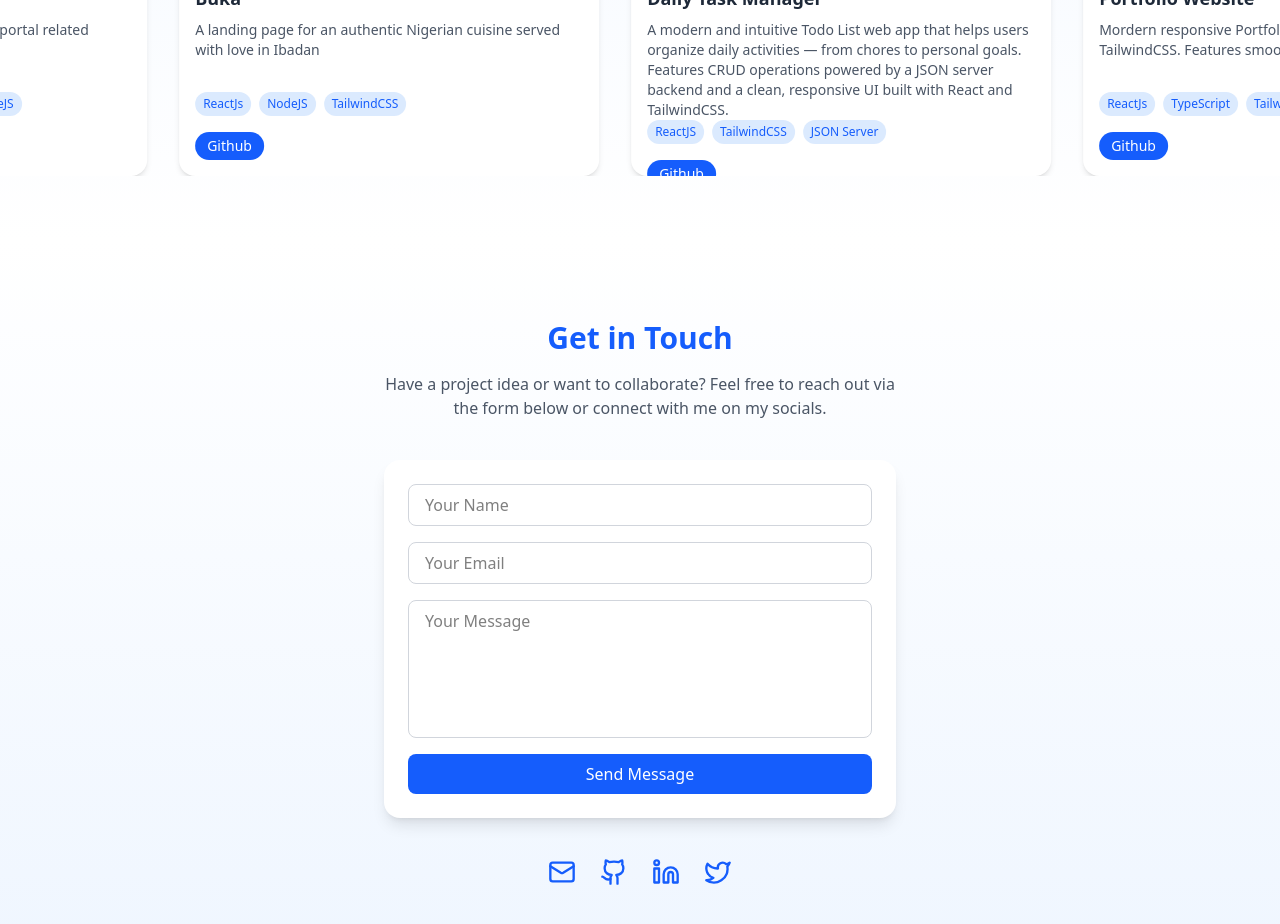
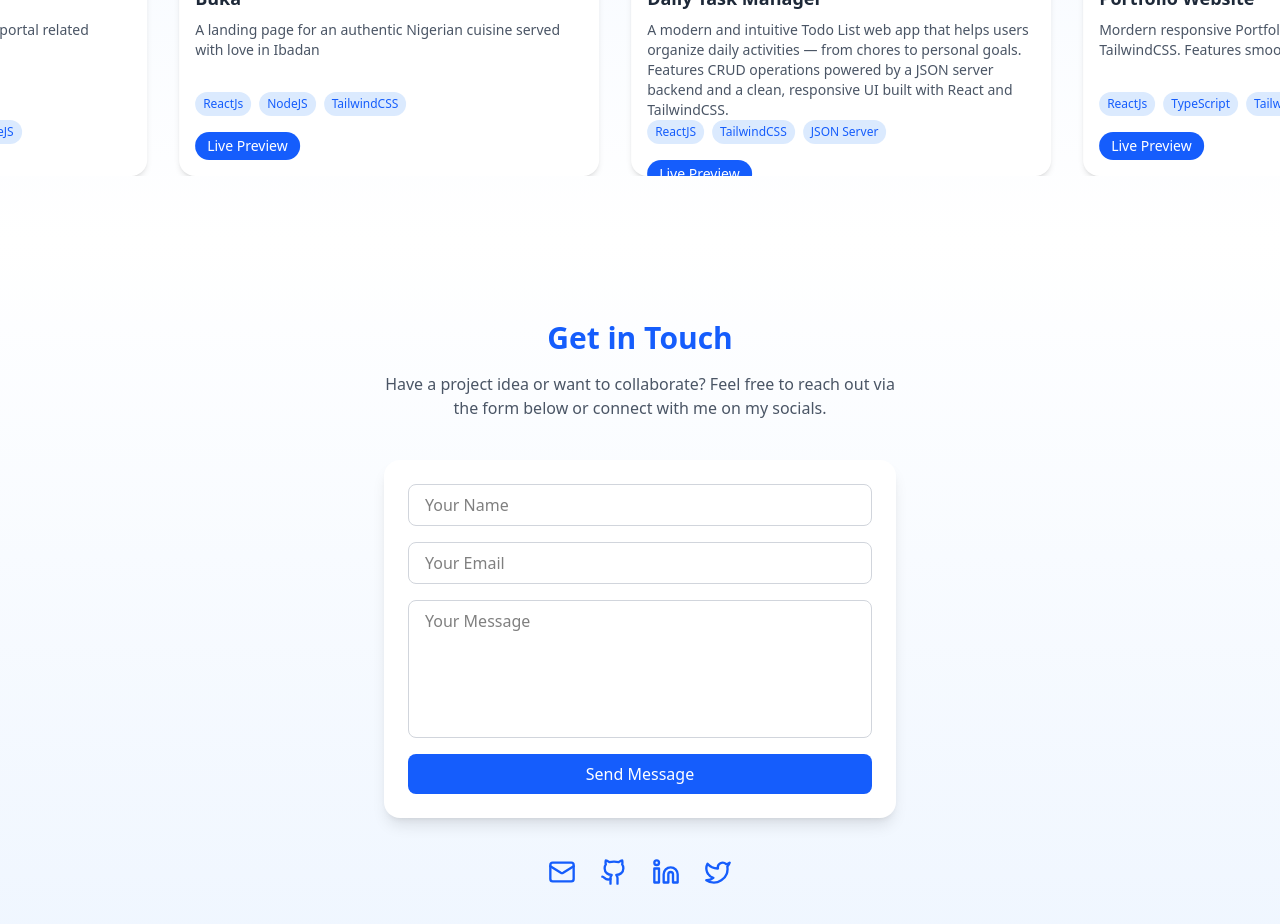
Before and after one commit to devadedejimike/My-Portfolio-Website, a React (Vite) app in the folder client/: page / in a window 1280 px wide. Shown: the part 1920-2844 px from the top of the page. Built offline with nearby package versions, Linux system fonts and the light colour scheme.

Commit message:
removed github links and added live preview link for deployment

```diff
--- a/client/src/components/Projects.tsx
+++ b/client/src/components/Projects.tsx
@@ -23,7 +23,7 @@ const Projects: React.FC = () => {
             description: 'A landing page for an authentic Nigerian cuisine served with love in Ibadan',
             stack: ['ReactJs', 'NodeJS', 'TailwindCSS'],
             links: {
-                live: '',
+                live: 'https://bukka-app.pxxl.click',
                 github: 'https://github.com/devadedejimike/Bukka-App',
             },
             img: buka
@@ -34,7 +34,7 @@ const Projects: React.FC = () => {
             description:'A modern and intuitive Todo List web app that helps users organize daily activities — from chores to personal goals. Features CRUD operations powered by a JSON server backend and a clean, responsive UI built with React and TailwindCSS.',
             stack: ['ReactJS', 'TailwindCSS', 'JSON Server'],
             links: {
-                live: '',
+                live: 'https://dailytaskmanager.pxxl.click',
                 github: 'https://github.com/devadedejimike/Todo-List-App-Using-ReactJs',
             },
             img: todoapp
@@ -45,7 +45,7 @@ const Projects: React.FC = () => {
             description: 'Mordern responsive Portfolio website built with React and TailwindCSS. Features smooth animations,etc.',
             stack: ['ReactJs','TypeScript' , 'TailwindCSS', 'ShadCN UI', 'NodeJS'],
             links: {
-                live: '',
+                live: 'https://devadedejimike.pxxl.click',
                 github: 'https://github.com/devadedejimike/My-Portfolio-Website',
             },
             img: portfolio
@@ -57,7 +57,7 @@ const Projects: React.FC = () => {
                 'A simple yet powerful contact management app that lets users add, edit, search, and delete contacts. Built with React and TailwindCSS, and powered by a JSON Server backend for storing and retrieving contact data in real-time.',
             stack: ['ReactJS', 'TailwindCSS', 'JSON Server'],
             links: {
-                live: '',
+                live: 'phonebook-app.pxxl.click',
                 github: 'https://github.com/devadedejimike/Phonebook-App',
             },
             img: phonebook
@@ -114,21 +114,22 @@ const Projects: React.FC = () => {
                                     <a
                                         href={project.links.live}
                                         target='_blank'
-                                        className="text-sm px-3 py-1 rounded-full text-white bg-gray-800 hover:bg-gray-900  transition"
+                                        className="text-sm px-3 py-1 rounded-full text-white bg-blue-600 hover:bg-blue-700 transition"
+
                                     >
-                                        Live
+                                        Live Preview
                                     </a>
                                 )}
-                                {project.links.github && (
+                                {/* {project.links.github && (
                                     <a
                                         href={project.links.github}
                                         target='_blank'
                                         rel='noopener noreferrer'
-                                        className="text-sm px-3 py-1 rounded-full text-white bg-blue-600 hover:bg-blue-700 transition"
+                                        className="text-sm px-3 py-1 rounded-full text-white bg-gray-800 hover:bg-gray-900  transition"
                                     >
                                         Github
                                     </a>
-                                )}
+                                )} */}
 
                             </div>
                         </div>
--- a/client/src/pages/Home.tsx
+++ b/client/src/pages/Home.tsx
@@ -1,4 +1,4 @@
-import MyCV from '../Resume/MyCV.pdf'
+import devadedejimikeCV from '../Resume/devadedejimikeCV.pdf'
 
 const Home = () => {
     return (
@@ -17,7 +17,7 @@ const Home = () => {
                 <div className="space-x-6 p-3 font-medium">
                     <button className="px-6 py-3 bg-white rounded-full hover:bg-blue-300 hover:text-white" ><a href="#contact">Hire Me</a></button>
                     <button className="px-6 py-3 bg-blue-100 rounded-full hover:bg-blue-300 hover:text-white" ><a
-                        href={MyCV}
+                        href={devadedejimikeCV}
                         target='_blank'
                         rel='noopener noreferrer'
                         >
```
Also changed, not shown: 1 other file (tests, documents, lock files or other folders).
